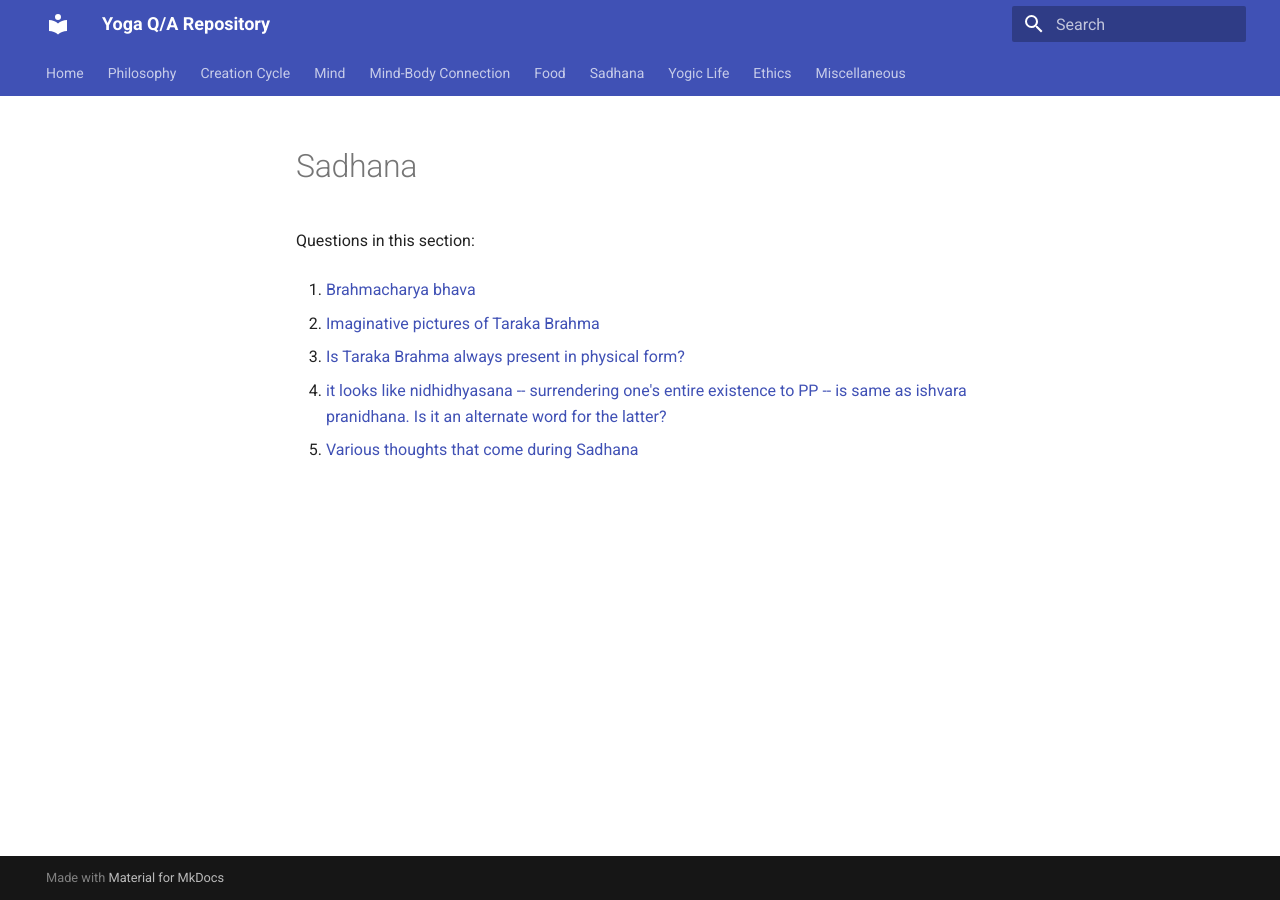
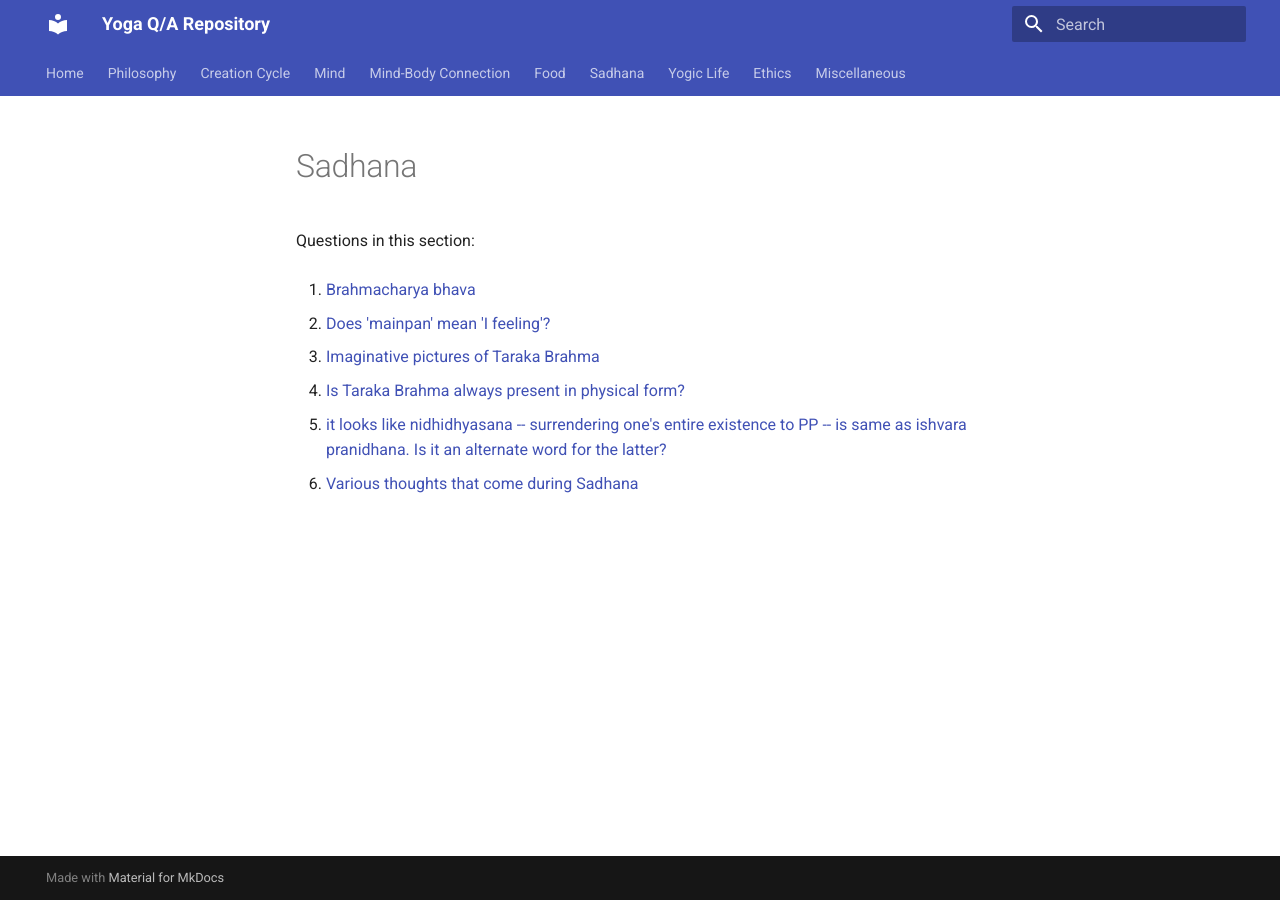
Before and after one commit to yogiclife/yoga-qa, an MkDocs documentation site: the page built from docs/sadhana/README.md, in a window 1280 px wide. Built offline with MkDocs 1.6.1 and Material for MkDocs 9.7.7, drawn with Linux system fonts in a browser that asks for light colours.

Commit message:
Update topic indices [skip ci]

```diff
--- a/docs/sadhana/README.md
+++ b/docs/sadhana/README.md
@@ -4,10 +4,12 @@ Questions in this section:
 
 1. [Brahmacharya bhava](brahmacharya-bhava-20260629-074428.md)
 
-2. [Imaginative pictures of Taraka Brahma](imaginative-pictures-of-taraka-brahma-20260629-075022.md)
+2. [Does 'mainpan' mean 'I feeling'?](does-mainpan-mean-i-feeling-20260629-083832.md)
 
-3. [Is Taraka Brahma always present in physical form?](is-taraka-brahma-always-present-in-physical-form-20260629-074841.md)
+3. [Imaginative pictures of Taraka Brahma](imaginative-pictures-of-taraka-brahma-20260629-075022.md)
 
-4. [it looks like nidhidhyasana -- surrendering one's entire existence to PP -- is same as ishvara pranidhana. Is it an alternate word for the latter?](it-looks-like-nidhidhyasana-surrendering-ones-entire-existence-to-pp-is-same-as-ishvara-pranidhana-is-it-an-alternate-word-for-the-latter-20260629-083701.md)
+4. [Is Taraka Brahma always present in physical form?](is-taraka-brahma-always-present-in-physical-form-20260629-074841.md)
 
-5. [Various thoughts that come during Sadhana](various-thoughts-that-come-during-sadhana-20260629-083034.md)
+5. [it looks like nidhidhyasana -- surrendering one's entire existence to PP -- is same as ishvara pranidhana. Is it an alternate word for the latter?](it-looks-like-nidhidhyasana-surrendering-ones-entire-existence-to-pp-is-same-as-ishvara-pranidhana-is-it-an-alternate-word-for-the-latter-20260629-083701.md)
+
+6. [Various thoughts that come during Sadhana](various-thoughts-that-come-during-sadhana-20260629-083034.md)
```
